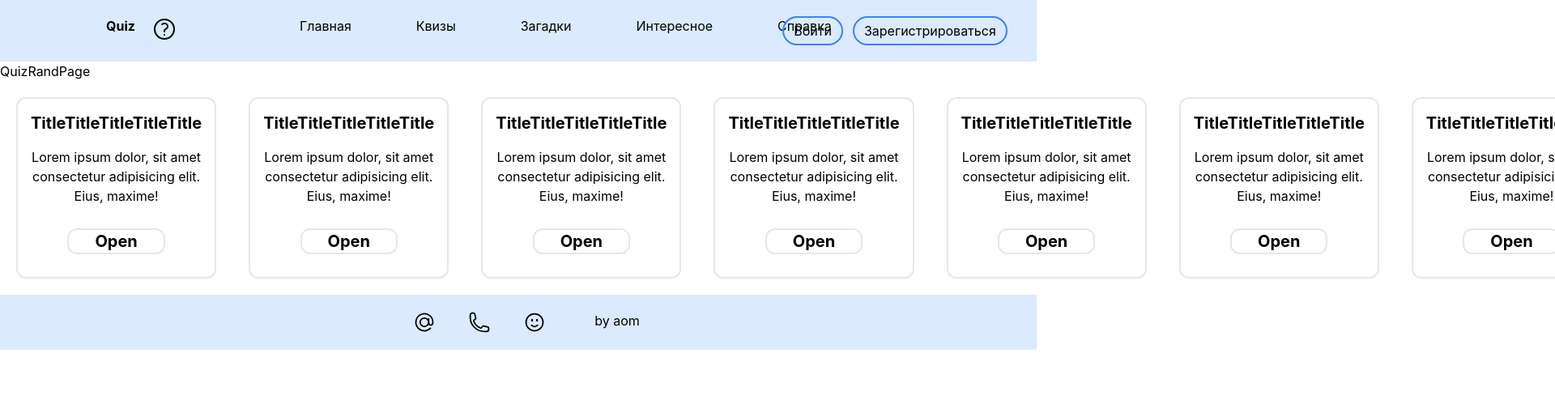
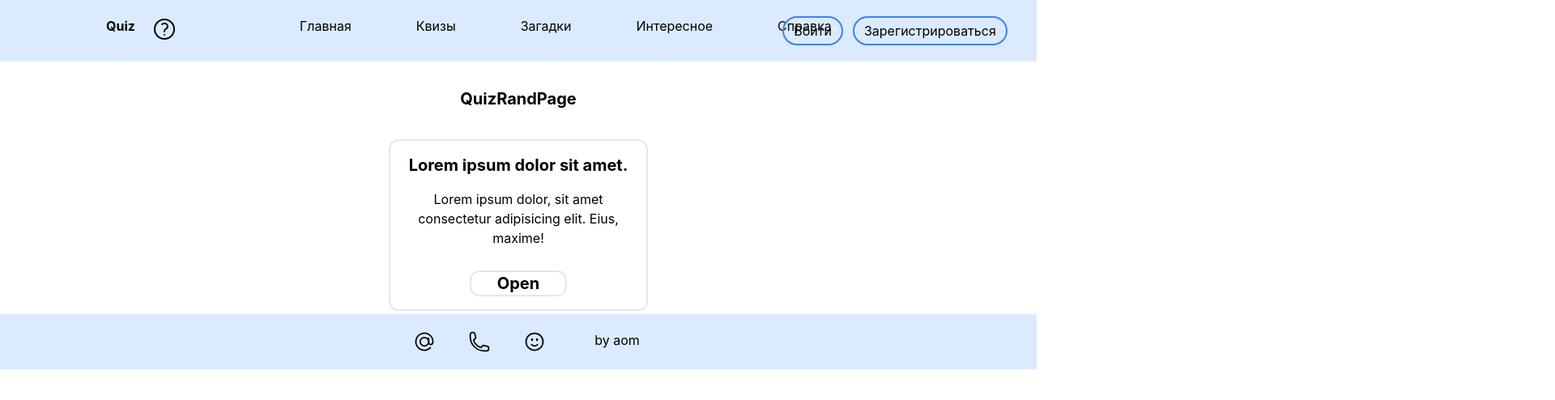
Before and after one commit to ollegozz/rand-quiz, a React (Create React App) app: page / in a window 1280 px wide. Shown: the top 494 px of the page at 81% size, 1920 px wide, since content can reach past the window. Built offline with nearby package versions, Linux system fonts and the light colour scheme.

Commit message:
quizRandPage-style

```diff
--- a/src/components/page/quizRandPage.jsx
+++ b/src/components/page/quizRandPage.jsx
@@ -2,57 +2,18 @@ import React from 'react'
 
 export default function QuizRandPage() {
   return (
-    <div className='container mx-auto'>QuizRandPage
-      <div className='flex flex-row text-center'>
-        <div className='basis-1/4 py-2 px-2 m-5 border-2 rounded-[12px] '>
-          <div className='font-bold text-xl p-2'>TitleTitleTitleTitleTitle</div>
+    <div className='container mx-auto max-w-8xl'>
+      <h2 className='font-bold text-xl text-center py-8'>QuizRandPage</h2>
+      <div className='flex flex-row text-center flex-wrap justify-center'>
+
+        <div className='basis-1/4 py-2 px-2 border-2 rounded-[12px] m-1 max-w-xs'>
+          <div className='font-bold text-xl p-2'>Lorem ipsum dolor sit amet.</div>
           <div className='p-2'>Lorem ipsum dolor, sit amet consectetur adipisicing elit. Eius, maxime!</div>
-          <div className='p-5'>
+          <div className='pt-5 pb-2'>
             <button className='border-2 rounded-[12px] px-8  hover:bg-blue-400 hover:text-white text-xl font-bold'>Open</button>
           </div>
         </div>
-        <div className='basis-1/4 py-2 px-2 m-5 border-2 rounded-[12px] '>
-          <div className='font-bold text-xl p-2'>TitleTitleTitleTitleTitle</div>
-          <div className='p-2'>Lorem ipsum dolor, sit amet consectetur adipisicing elit. Eius, maxime!</div>
-          <div className='p-5'>
-            <button className='border-2 rounded-[12px] px-8  hover:bg-blue-400 hover:text-white text-xl font-bold'>Open</button>
-          </div>
-        </div>
-        <div className='basis-1/4 py-2 px-2 m-5 border-2 rounded-[12px] '>
-          <div className='font-bold text-xl p-2'>TitleTitleTitleTitleTitle</div>
-          <div className='p-2'>Lorem ipsum dolor, sit amet consectetur adipisicing elit. Eius, maxime!</div>
-          <div className='p-5'>
-            <button className='border-2 rounded-[12px] px-8  hover:bg-blue-400 hover:text-white text-xl font-bold'>Open</button>
-          </div>
-        </div>
-        <div className='basis-1/4 py-2 px-2 m-5 border-2 rounded-[12px] '>
-          <div className='font-bold text-xl p-2'>TitleTitleTitleTitleTitle</div>
-          <div className='p-2'>Lorem ipsum dolor, sit amet consectetur adipisicing elit. Eius, maxime!</div>
-          <div className='p-5'>
-            <button className='border-2 rounded-[12px] px-8  hover:bg-blue-400 hover:text-white text-xl font-bold'>Open</button>
-          </div>
-        </div>
-        <div className='basis-1/4 py-2 px-2 m-5 border-2 rounded-[12px] '>
-          <div className='font-bold text-xl p-2'>TitleTitleTitleTitleTitle</div>
-          <div className='p-2'>Lorem ipsum dolor, sit amet consectetur adipisicing elit. Eius, maxime!</div>
-          <div className='p-5'>
-            <button className='border-2 rounded-[12px] px-8  hover:bg-blue-400 hover:text-white text-xl font-bold'>Open</button>
-          </div>
-        </div>
-        <div className='basis-1/4 py-2 px-2 m-5 border-2 rounded-[12px] '>
-          <div className='font-bold text-xl p-2'>TitleTitleTitleTitleTitle</div>
-          <div className='p-2'>Lorem ipsum dolor, sit amet consectetur adipisicing elit. Eius, maxime!</div>
-          <div className='p-5'>
-            <button className='border-2 rounded-[12px] px-8  hover:bg-blue-400 hover:text-white text-xl font-bold'>Open</button>
-          </div>
-        </div>
-        <div className='basis-1/4 py-2 px-2 m-5 border-2 rounded-[12px] '>
-          <div className='font-bold text-xl p-2'>TitleTitleTitleTitleTitle</div>
-          <div className='p-2'>Lorem ipsum dolor, sit amet consectetur adipisicing elit. Eius, maxime!</div>
-          <div className='p-5'>
-            <button className='border-2 rounded-[12px] px-8  hover:bg-blue-400 hover:text-white text-xl font-bold'>Open</button>
-          </div>
-        </div>
+
 
       </div>
     </div>
```
